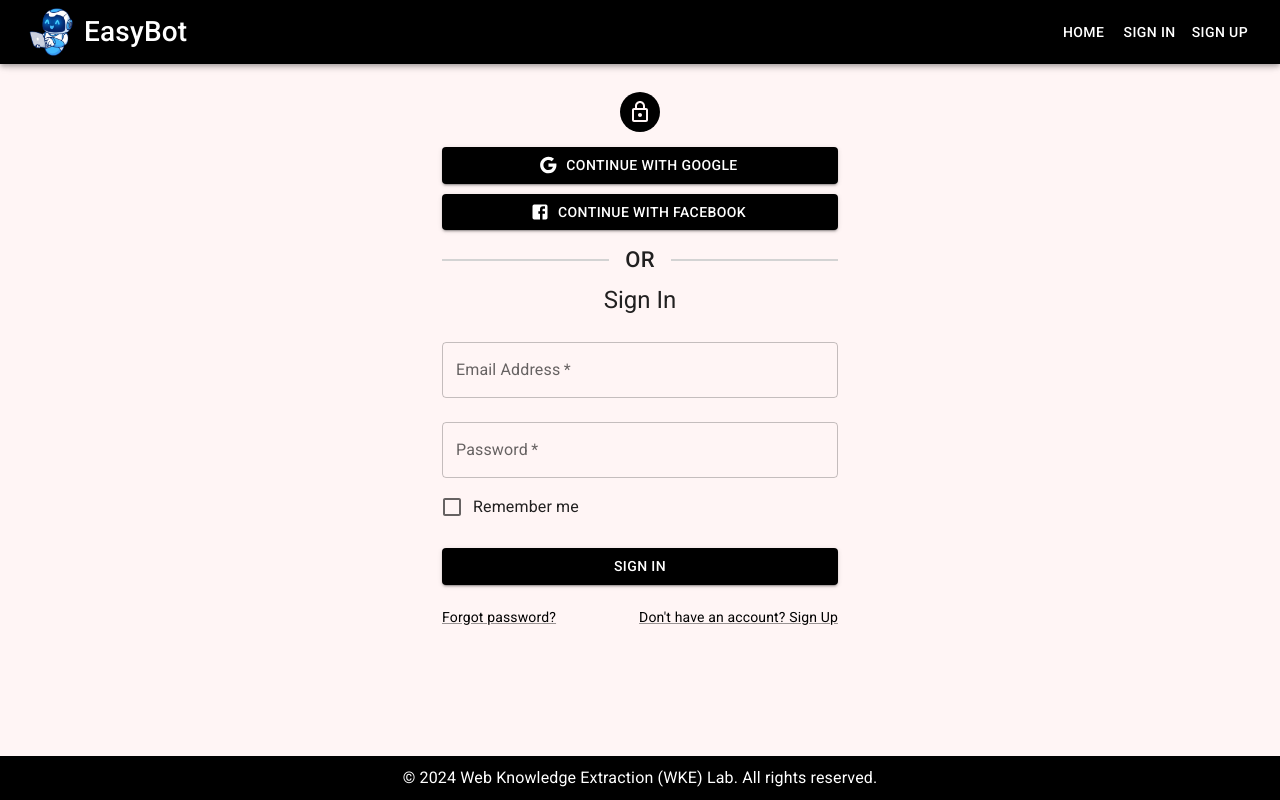
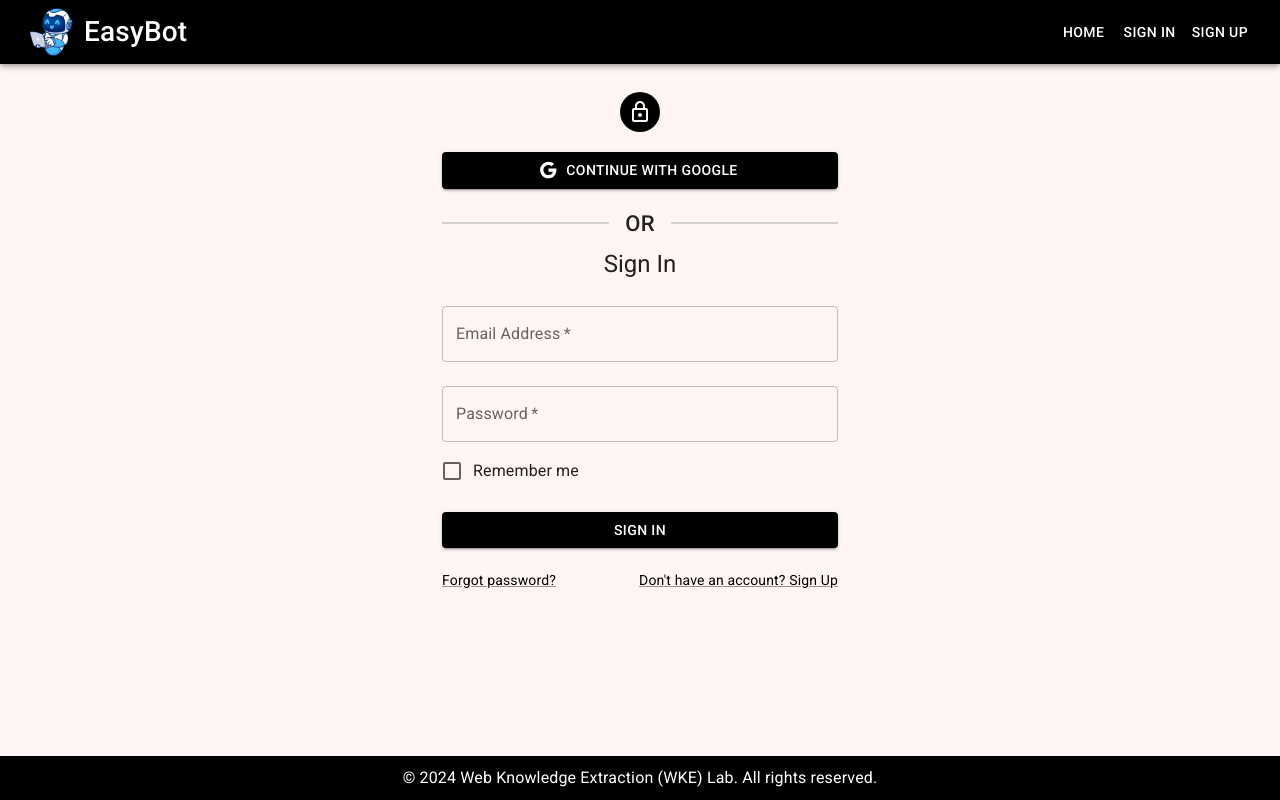
Before and after one commit to a5512167086/EasyBot_API, a React (Vite) app in the folder src/web-app/: page /sign-in in a window 1280 px wide. Built offline with nearby package versions, Linux system fonts and the light colour scheme.

Commit message:
feat(oauth): remove facebook oauth

```diff
--- a/src/web-app/package.json
+++ b/src/web-app/package.json
@@ -33,6 +33,7 @@
     "@types/node": "^22.7.4",
     "@types/react": "^18.3.3",
     "@types/react-dom": "^18.3.0",
+    "@vitejs/plugin-basic-ssl": "^1.1.0",
     "@vitejs/plugin-react": "^4.3.1",
     "eslint": "^9.12.0",
     "eslint-config-prettier": "^9.1.0",
--- a/src/web-app/src/components/OAuth/OAuth.style.tsx
+++ b/src/web-app/src/components/OAuth/OAuth.style.tsx
@@ -1,5 +1,8 @@
 import { Box, styled } from '@mui/material'
 
 export const StyledOAuth = styled(Box)(() => ({
-  '& .oauth__button': { margin: '5px 0' }
+  width: '100%',
+  '& .oauth__button': {
+    margin: '10px 0'
+  }
 }))
--- a/src/web-app/src/components/OAuth/OAuth.tsx
+++ b/src/web-app/src/components/OAuth/OAuth.tsx
@@ -1,20 +1,19 @@
 import { Button } from '@mui/material'
 import GoogleIcon from '@mui/icons-material/Google'
-import FacebookIcon from '@mui/icons-material/Facebook'
 import { StyledOAuth } from './OAuth.style'
 
 export const OAuth = () => {
   const handleLogin = () => {
     const client_id =
       '48844684655-se9surcs5rvd5ek14o1b39k0lbhvk6on.apps.googleusercontent.com'
-    const redirect_uri = 'http://localhost:5173/oauth-callback'
+    const redirect_uri = `${location.origin}/oauth-callback`
     const scope =
       'https://www.googleapis.com/auth/userinfo.email https://www.googleapis.com/auth/userinfo.profile openid' // 要請求的 OAuth 權限
-    const response_type = 'code' // 授權碼流程
-    const access_type = 'offline' // 如果需要刷新令牌
+    const response_type = 'code'
+    const access_type = 'offline'
     const oauthUrl = `https://accounts.google.com/o/oauth2/v2/auth?client_id=${client_id}&redirect_uri=${redirect_uri}&response_type=${response_type}&scope=${scope}&access_type=${access_type}`
 
-    window.location.href = oauthUrl // 導向到 Google OAuth 入口
+    window.location.href = oauthUrl
   }
 
   return (
@@ -28,15 +27,6 @@ export const OAuth = () => {
       >
         Continue with Google
       </Button>
-      <Button
-        type="submit"
-        fullWidth
-        variant="contained"
-        className="oauth__button"
-        startIcon={<FacebookIcon />}
-      >
-        Continue with Facebook
-      </Button>
     </StyledOAuth>
   )
 }
--- a/src/web-app/vite.config.ts
+++ b/src/web-app/vite.config.ts
@@ -1,9 +1,10 @@
 import { defineConfig } from 'vite'
 import react from '@vitejs/plugin-react'
 import { resolve } from 'path'
+import basicSsl from '@vitejs/plugin-basic-ssl'
 
 export default defineConfig({
-  plugins: [react()],
+  plugins: [react(), basicSsl()],
   resolve: {
     alias: {
       '@': resolve(__dirname, 'src')
```
Also changed, not shown: 1 other file (tests, documents, lock files or other folders).
